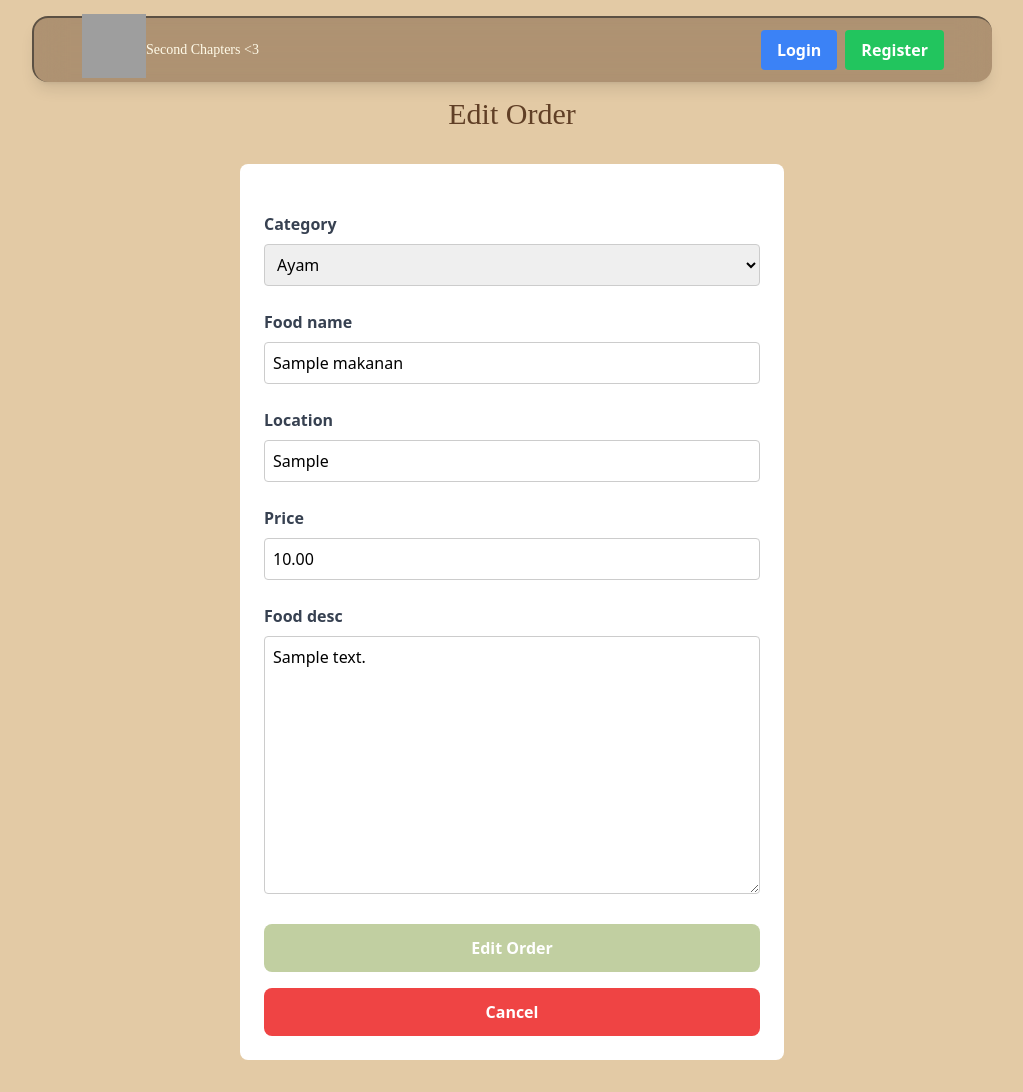
After one commit to Affandi21/makansar-tk, a Django app: page /edit-product/1 in a window 1280 px wide. The commit adds this page. Shown: the whole page, without its empty margins (128-1151 px from the left). Run offline with Django 5.2, Linux system fonts and the light colour scheme; tables that the repository leaves empty hold one stand-in row (values such as "Sample post"); some libraries are stand-ins or nearby versions; grey boxes are pictures that could not be loaded.

Commit message:
done seller fitur (backend), register validation, edit data, html file temp

```diff
--- a/account/forms.py
+++ b/account/forms.py
@@ -7,10 +7,24 @@ from .models import User
 import re
 
 class MakananForm(ModelForm):
+    CATEGORY_CHOICES = [
+        ("Ayam", "Ayam"),
+        ("Chinese Food", "Chinese Food"),
+        ("Nasi", "Nasi"),
+        ("Makanan berkuah", "Makanan berkuah"),
+        ("Martabak", "Martabak"),
+        ("Arabic Food", "Arabic Food"),
+        ("Dessert", "Dessert"),
+        ("Daging", "Daging"),
+        ("Seafood", "Seafood"),
+        ("Beverages", "Beverages"),
+    ]
+
+    category = forms.ChoiceField(choices=CATEGORY_CHOICES, label="Category")
+
     class Meta:
         model = Makanan
-        fields = ["category", "food_name", "location", "shop_name", "price",
-                "rating_default", "food_desc"]
+        fields = ["category", "food_name", "location", "price", "food_desc"]
 
     def clean_food_name(self):
         food_name = self.cleaned_data["food_name"]
--- /dev/null
+++ b/account/templates/edit_product.html
@@ -0,0 +1,70 @@
+{% extends 'base.html' %}
+{% load static %}
+{% block meta %}
+<title>Edit Order</title>
+
+<style>
+    .form-group input,
+    .form-group textarea,
+    .form-group select {
+      width: 100%;  /* Lebar field memenuhi container */
+      padding: 0.5rem; /* Atur padding */
+      border: 1px solid #ccc; /* Atur border */
+      border-radius: 0.25rem; /* Atur border radius */
+    }
+</style>
+
+{% endblock meta %}
+
+{% block content %}
+{% include 'navbar.html' %}
+<div class="bg-[#E3CAA5] flex flex-col min-h-screen">
+    <div id="animatedDiv" class="container mx-auto px-4 py-8 mt-16 max-w-xl opacity-0 transform translate-y-4 transition-all duration-500 ease-out">
+    <h1 class="text-3xl font-serif text-center mb-8 text-[#603F26]" style="font-family: 'Cutive', serif;" >Edit Order</h1>
+
+    <div class="bg-white rounded-lg p-6 form-style">
+      <form method="POST" class="space-y-6">
+            {% csrf_token %}
+            {% for field in form %}
+                <div class="flex flex-col">
+                    <label for="{{ field.id_for_label }}" class="mb-2 font-semibold text-gray-700">
+                        {{ field.label }}
+                    </label>
+                    <div class="w-full form-group">
+                        {{ field }}
+                    </div>
+                    {% if field.help_text %}
+                        <p class="mt-1 text-sm text-gray-500">{{ field.help_text }}</p>
+                    {% endif %}
+                    {% for error in field.errors %}
+                        <p class="mt-1 text-sm text-red-600">{{ error }}</p>
+                    {% endfor %}
+                </div>
+            {% endfor %}
+
+        <div class="flex flex-col justify-center mt-6 space-y-4">
+            <button type="submit" class="bg-[#C1CFA1] hover:bg-[#A5B68D] text-white font-semibold px-6 py-3 rounded-lg transition duration-300 ease-in-out w-full">
+                Edit Order
+            </button>
+            <a href="{% url 'account:sellerpage' %}" class="bg-red-500 hover:bg-red-600 text-white font-semibold px-6 py-3 rounded-lg text-center transition duration-300 ease-in-out w-full">
+                Cancel
+            </a>
+        </div>
+      </form>
+  </div>
+  </div>
+</div>
+
+
+<script>
+    document.addEventListener("DOMContentLoaded", function() {
+        const animatedDiv = document.getElementById('animatedDiv');
+        setTimeout(() => {
+            animatedDiv.classList.remove('opacity-0', 'translate-y-4');
+            animatedDiv.classList.add('opacity-100', 'translate-y-0');
+        }, 100); // Waktu delay dalam milidetik sebelum animasi dimulai
+    });
+</script>
+
+
+{% endblock content %}
--- a/account/urls.py
+++ b/account/urls.py
@@ -9,4 +9,5 @@ urlpatterns = [
     path('register/', views.register, name='register'),
     path('seller/', views.seller, name='sellerpage'),
     path('add-makanan-ajax', views.add_makanan_ajax, name='add_makanan_ajax'),
+    path('edit-product/<int:id>', views.edit_product, name='edit_product'),
 ]
--- a/account/views.py
+++ b/account/views.py
@@ -1,5 +1,5 @@
 import datetime
-from .forms import RegisterForm
+from .forms import RegisterForm, MakananForm
 from django.views.decorators.csrf import csrf_exempt
 from django.views.decorators.http import require_POST
 from django.utils.html import strip_tags
@@ -16,12 +16,24 @@ from django.contrib.auth.decorators import login_required
 
 # Create your views here.
 
-@login_required(login_url='/login')
+@login_required(login_url='/login/')
 def buyer(request):
+
+    if not request.user.buyer:
+        return redirect('account:sellerpage')
+
     return render(request,'buyer.html')
 
+@login_required(login_url='/login/')
 def seller(request):
-    return render(request,'seller.html')
+    if not request.user.seller:
+        return redirect('account:buyerpage')
+
+    context = {
+        'user_shop_name': f"{request.user.nama} shop",
+    }
+
+    return render(request, 'seller.html', context)
 
 def register(request):
     msg = None
@@ -62,17 +74,33 @@ def add_makanan_ajax(request):
     category = request.POST.get("category")
     food_name = strip_tags(request.POST.get("food_name"))
     location = strip_tags(request.POST.get("location"))
-    shop_name = strip_tags(request.POST.get("shop_name"))
     price = request.POST.get("price")
-    rating_default = request.POST.get("rating_default")
     food_desc = strip_tags(request.POST.get("food_desc"))
     user = request.user
+    shop_name = user.nama + " shop"
+    rating_default = 0
+
 
     new_product = Makanan(
         category=category, food_name=food_name, location=location,
         shop_name=shop_name, price=price, rating_default=rating_default,
-        food_desc=food_desc, user=user
+        food_desc=food_desc
     )
     new_product.save()
 
     return HttpResponse(b"CREATED", status=201)
+
+def edit_product(request, id):
+    # Get product entry berdasarkan id
+    product = Makanan.objects.get(pk = id)
+
+    # Set product entry sebagai instance dari form
+    form = MakananForm(request.POST or None, instance=product)
+
+    if form.is_valid() and request.method == "POST":
+        # Simpan form dan kembali ke halaman awal
+        form.save()
+        return HttpResponseRedirect(reverse('account:sellerpage'))
+
+    context = {'form': form}
+    return render(request, "edit_product.html", context)
--- a/main/models.py
+++ b/main/models.py
@@ -4,7 +4,6 @@ import uuid
 
 # Class assign data
 class Makanan(models.Model):
-    # pk = models.IntegerField(min=1)
     category = models.CharField(max_length=20)
     food_name = models.CharField(max_length=200)
     location = models.CharField(max_length=300)
--- a/main/urls.py
+++ b/main/urls.py
@@ -1,5 +1,5 @@
 from django.urls import path
-from main.views import show_main, create_product_entry, show_xml, show_json, show_xml_by_id, show_json_by_id, edit_dashboard
+from main.views import show_main, create_product_entry, show_xml, show_json, show_xml_by_id, show_json_by_id, edit_dashboard, logout_user
 
 app_name = 'main'
 
@@ -10,5 +10,6 @@ urlpatterns = [
     path('json/', show_json, name='show_json'),
     path('xml/<str:id>/', show_xml_by_id, name='show_xml_by_id'),
     path('json/<str:id>/', show_json_by_id, name='show_json_by_id'),
+    path('logout/', logout_user, name='logout'),
     path('edit-dashboard', edit_dashboard, name='edit_dashboard'),
 ]
--- a/templates/navbar.html
+++ b/templates/navbar.html
@@ -1,18 +1,34 @@
-<nav class="bg-red-500 shadow-lg fixed top-0 left-0 z-40 w-screen">
+{% load static %}
+
+<!-- <nav class="bg-[#603F26] shadow-lg fixed top-0 left-0 z-40 w-screen"> -->
+  <nav class="shadow-lg fixed top-4 left-1/2 z-40 max-w-[60rem] w-[90%] -translate-x-1/2 rounded-2xl border-t-2 border-l-2 backdrop-blur-lg bg-opacity-40 bg-[#603F26] border-[#262626] text-[#cccccc] shadow-lg border-opacity-60 px-4">
     <div class="max-w-7xl mx-auto px-4 sm:px-6 lg:px-8">
       <div class="flex items-center justify-between h-16">
         <div class="flex items-center">
-          <h1 class="text-2xl font-bold text-center text-white">MAKANSAR</h1>
+          <div class="flex justify-center mb-2">
+            <a href="{% url 'account:buyerpage' %}">
+              <img src="{% static 'image/logo1.png' %}" alt="Second Chapters Logo" class="h-16 w-16"/>
+            </a>
+          </div>
+          <!-- <img src="{% static 'image/logo.png' %}" alt="Second Chapters Logo" class="h-16 w-1 h-1"/> -->
+          <a href="{% url 'account:buyerpage' %}" style="font-family: 'Cutive', serif;" class="text-sm text-center text-[#FFFBE9]">
+            Second Chapters <3
+          </a>
         </div>
         <div class="hidden md:flex items-center">
           {% if user.is_authenticated %}
-            <span class="text-gray-300 mr-4">Welcome, {{ user.username }}</span>
-
+            <!-- <span class="text-gray-300 mr-4">Welcome, {{ user.username }} <3</span> -->
+            <button data-modal-target="crudModal" data-modal-toggle="crudModal" class="btn bg-[#C1CFA1] hover:bg-[#A5B68D] text-white font-bold py-2 px-4 rounded transition duration-300 mr-2" onclick="showModal();">
+              Tambahkan buku
+            </button>
+            <a href="{% url 'main:logout' %}" class="text-center bg-red-500 hover:bg-red-600 text-white font-bold py-2 px-4 rounded transition duration-300">
+              Logout
+            </a>
           {% else %}
-            <a href="{% url 'account:login' %}" class="text-center bg-blue-500 hover:bg-blue-600 text-white font-bold py-2 px-4 rounded transition duration-300 mr-2">
+            <a href="{% url 'main:login' %}" class="text-center bg-blue-500 hover:bg-blue-600 text-white font-bold py-2 px-4 rounded transition duration-300 mr-2">
               Login
             </a>
-            <a href="{% url 'account:register' %}" class="text-center bg-green-500 hover:bg-green-600 text-white font-bold py-2 px-4 rounded transition duration-300">
+            <a href="{% url 'main:register' %}" class="text-center bg-green-500 hover:bg-green-600 text-white font-bold py-2 px-4 rounded transition duration-300">
               Register
             </a>
           {% endif %}
@@ -30,18 +46,24 @@
     <div class="mobile-menu hidden md:hidden  px-4 w-full md:max-w-full">
       <div class="pt-2 pb-3 space-y-1 mx-auto">
         {% if user.is_authenticated %}
-          <span class="block text-gray-300 px-3 py-2">Welcome, {{ user.username }}</span>
-
+          <!-- <span class="block text-gray-300 px-3 py-2">Welcome, {{ user.username }}</span> -->
+          <button data-modal-target="crudModal" data-modal-toggle="crudModal" class="block text-center w-full bg-[#C1CFA1] hover:bg-[#A5B68D] text-white font-bold py-2 px-4 rounded transition duration-300" onclick="showModal();">
+            Tambahkan buku
+          </button>
+          <a href="{% url 'main:logout' %}" class="block text-center bg-red-500 hover:bg-red-600 text-white font-bold py-2 px-4 rounded transition duration-300">
+            Logout
+          </a>
         {% else %}
-          <a href="{% url 'account:login' %}" class="block text-center bg-blue-500 hover:bg-blue-600 text-white font-bold py-2 px-4 rounded transition duration-300 mb-2">
+          <a href="{% url 'main:login' %}" class="block text-center bg-blue-500 hover:bg-blue-600 text-white font-bold py-2 px-4 rounded transition duration-300 mb-2">
             Login
           </a>
-          <a href="{% url 'account:register' %}" class="block text-center bg-green-500 hover:bg-green-600 text-white font-bold py-2 px-4 rounded transition duration-300">
+          <a href="{% url 'main:register' %}" class="block text-center bg-green-500 hover:bg-green-600 text-white font-bold py-2 px-4 rounded transition duration-300">
             Register
           </a>
         {% endif %}
       </div>
     </div>
+
     <script>
       const btn = document.querySelector("button.mobile-menu-button");
       const menu = document.querySelector(".mobile-menu");
@@ -50,4 +72,4 @@
         menu.classList.toggle("hidden");
       });
     </script>
-  </nav>
+</nav>
```
Also changed, not shown: account/templates/seller.html (+34 -13 lines), main/templates/register.html (+24 -22 lines), main/views.py (+20 -0 lines).
